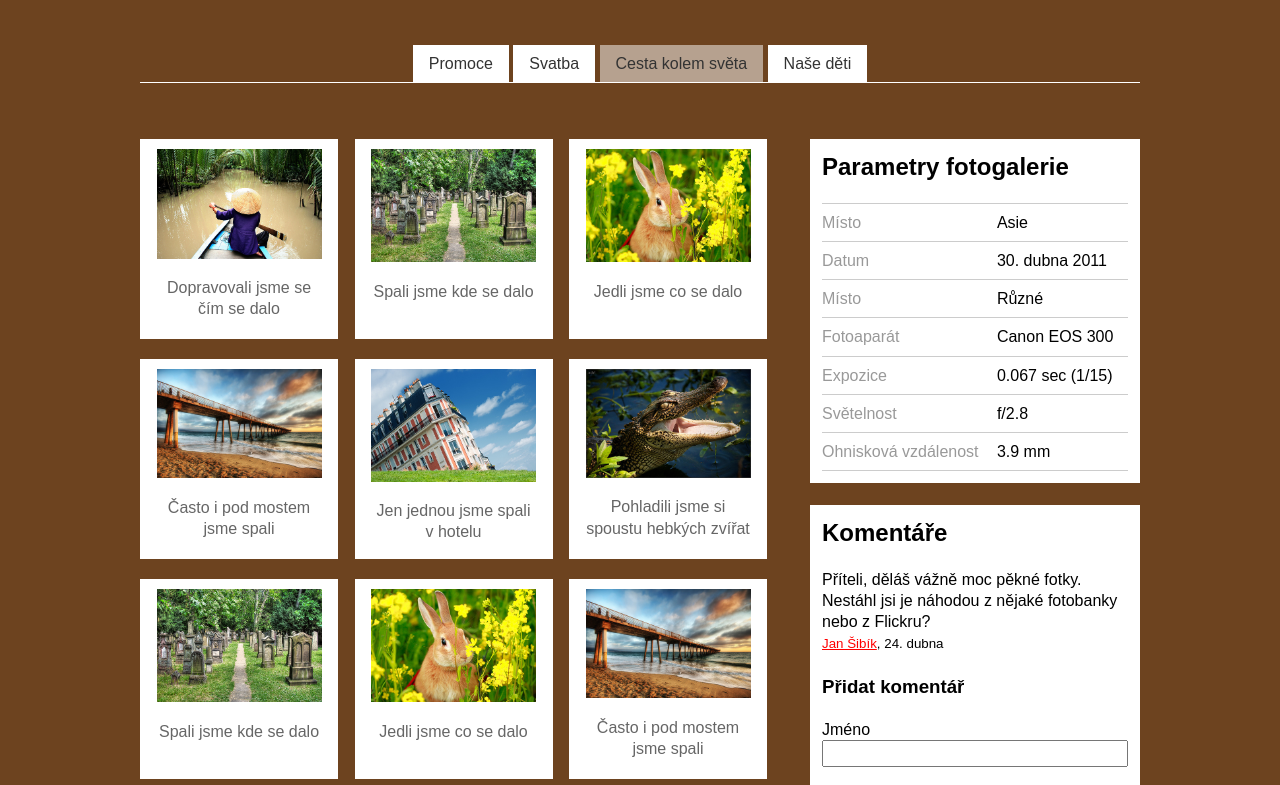
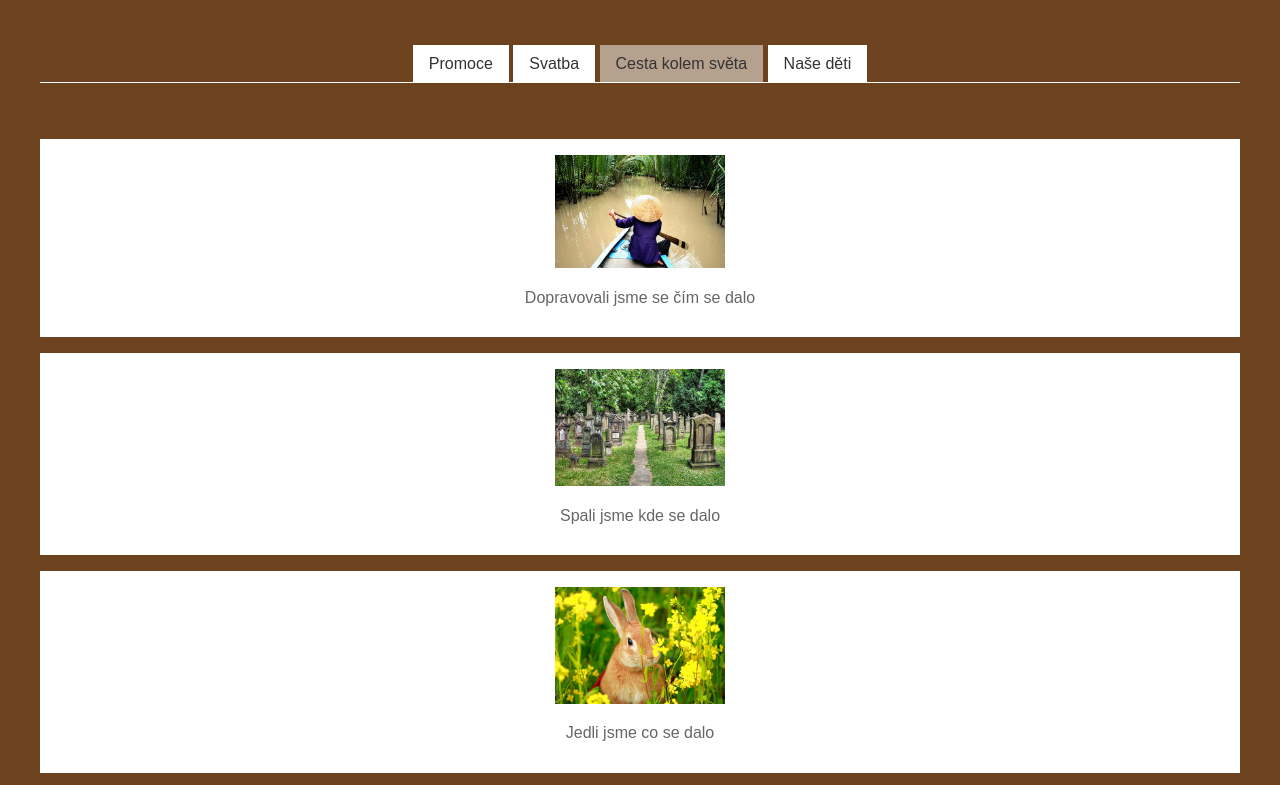
Before and after one commit to machal/alza-example-2, a website: page index.html in a window 1280 px wide. Shown: the part 94-879 px from the top of the page. Drawn offline with Linux system fonts and the light colour scheme.

Commit message:
Priprava na flexbox layout

```diff
--- a/index.html
+++ b/index.html
@@ -205,20 +205,20 @@
             <form action="#" class="form">
               <h3>Přidat komentář</h3>
               <p>
-                <label>
-                  Jméno
+                <label class="form__row">
+                  <span class="form__row-label">Jméno</span>
                   <input type="text" name="" value="">
                 </label>
               </p>
               <p>
-                <label>
-                  E-mail
+                <label class="form__row">
+                  <span class="form__row-label">E-mail</span>
                   <input type="text" name="" value="">
                 </label>
               </p>
               <p>
-                <label>
-                  Text
+                <label class="form__row">
+                  <span class="form__row-label">Text</span>
                   <textarea name="" rows="4"></textarea>
                 </label>
               </p>
--- a/src/less/layout/layout.less
+++ b/src/less/layout/layout.less
@@ -6,23 +6,17 @@ Layout stranky
 @media only screen and (min-width: 768px) {
 
   .container {
-  	max-width: 1000px;
+  	max-width: 1200px;
   	margin: 0 auto;
-  	.clearfix;
   }
 
   .content-container {
-    .clearfix;
   }
 
   .content {
-  	width: 66%;
-  	float: left;
   }
 
   .side {
-  	width: 33%;
-  	float: right;
   }
 
-} // @media …
+}
--- a/src/less/ui/polaroid.less
+++ b/src/less/ui/polaroid.less
@@ -8,7 +8,6 @@ UI komponenta: Polaroid fotka
 // ------------
 
 .polaroids {
-	.clearfix;
 	list-style-type: none;
 	margin: 0;
 	padding: 0;
@@ -21,11 +20,9 @@ UI komponenta: Polaroid fotka
 // ### Zakladna
 
 .polaroid {
-  float: left;
-  width: 25%;
-  height: 180px;
-  padding: 10px 2.5%;
-  margin: 0 2.5% 20px 0;
+  padding: 1em;
+  margin: 0 0 1em 0;
+  text-align: center;
   background-color: white;
   color: darkgrey;
 
```
Also changed, not shown: dist/css/index.css.
